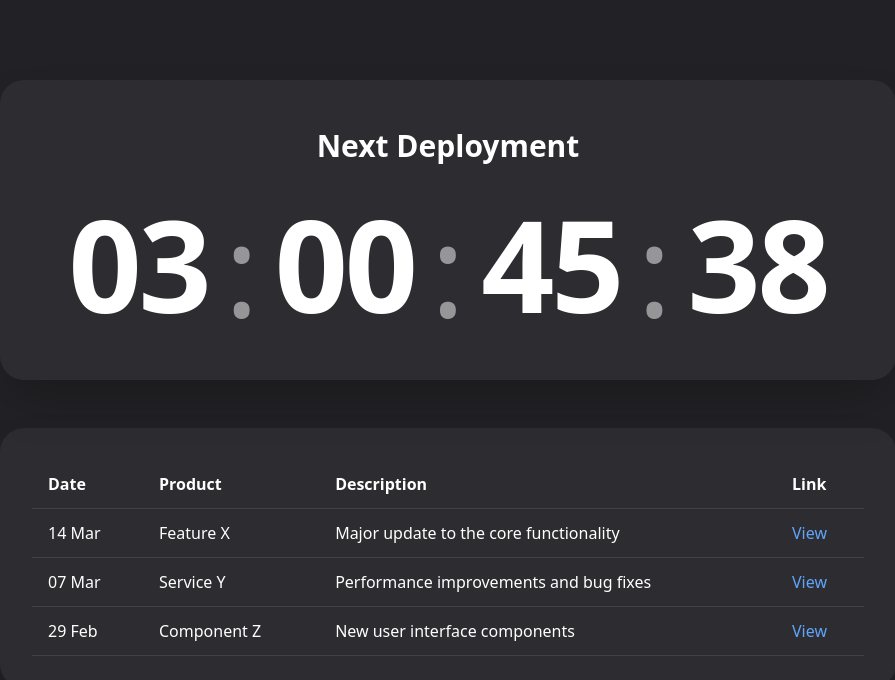
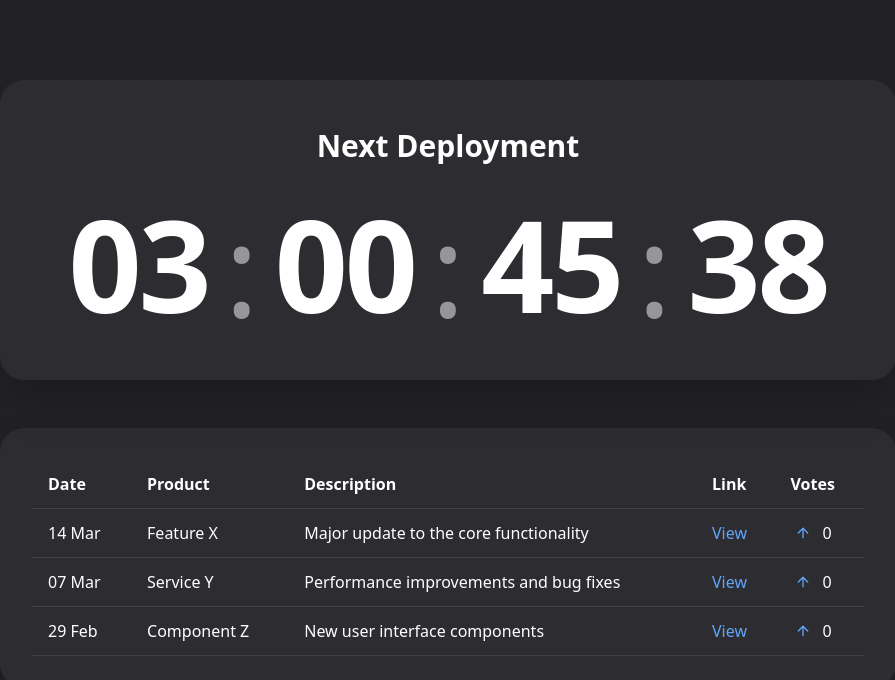
Before and after one commit to yourboybean/deployment-countdown, a React (Vite) app: page / in a window 1280 px wide. Shown: the top 680 px of the page, without its empty margins (192-1087 px from the left). Built offline with nearby package versions, Linux system fonts and the light colour scheme.

Commit message:
Add upvote functionality
Adds an up arrow to allow visitors to upvote products.

```diff
--- a/src/components/CountdownTimer.tsx
+++ b/src/components/CountdownTimer.tsx
@@ -1,4 +1,6 @@
+
 import React, { useState, useEffect } from "react";
+import { ArrowUp } from "lucide-react";
 
 interface TimeLeft {
   days: number;
@@ -12,6 +14,7 @@ interface DeploymentLog {
   product: string;
   description: string;
   link: string;
+  votes?: number;
 }
 
 const deploymentLogs: DeploymentLog[] = [
@@ -20,18 +23,21 @@ const deploymentLogs: DeploymentLog[] = [
     product: "Feature X",
     description: "Major update to the core functionality",
     link: "https://example.com/release-1",
+    votes: 0,
   },
   {
     date: "07 Mar",
     product: "Service Y",
     description: "Performance improvements and bug fixes",
     link: "https://example.com/release-2",
+    votes: 0,
   },
   {
     date: "29 Feb",
     product: "Component Z",
     description: "New user interface components",
     link: "https://example.com/release-3",
+    votes: 0,
   },
 ];
 
@@ -87,13 +93,13 @@ const Separator: React.FC = () => (
 export const CountdownTimer: React.FC = () => {
   const [targetDate, setTargetDate] = useState(getNextThursday());
   const [timeLeft, setTimeLeft] = useState<TimeLeft>(calculateTimeLeft(targetDate));
+  const [logs, setLogs] = useState<DeploymentLog[]>(deploymentLogs);
 
   useEffect(() => {
     const timer = setInterval(() => {
       const newTimeLeft = calculateTimeLeft(targetDate);
       setTimeLeft(newTimeLeft);
 
-      // If timer has reached zero, set new target date
       if (Object.values(newTimeLeft).every(value => value === 0)) {
         setTargetDate(getNextThursday());
       }
@@ -101,6 +107,17 @@ export const CountdownTimer: React.FC = () => {
 
     return () => clearInterval(timer);
   }, [targetDate]);
+
+  const handleUpvote = (index: number) => {
+    setLogs(prevLogs => {
+      const newLogs = [...prevLogs];
+      newLogs[index] = {
+        ...newLogs[index],
+        votes: (newLogs[index].votes || 0) + 1,
+      };
+      return newLogs;
+    });
+  };
 
   return (
     <div className="min-h-screen flex flex-col items-center justify-start bg-timer-background p-2 sm:p-4 pt-8 sm:pt-20">
@@ -128,10 +145,11 @@ export const CountdownTimer: React.FC = () => {
                 <th className="text-left py-2 sm:py-3 px-3 sm:px-4 font-semibold">Product</th>
                 <th className="text-left py-2 sm:py-3 px-3 sm:px-4 font-semibold hidden sm:table-cell">Description</th>
                 <th className="text-left py-2 sm:py-3 px-3 sm:px-4 font-semibold">Link</th>
+                <th className="text-left py-2 sm:py-3 px-3 sm:px-4 font-semibold">Votes</th>
               </tr>
             </thead>
             <tbody>
-              {deploymentLogs.map((log, index) => (
+              {logs.map((log, index) => (
                 <tr
                   key={index}
                   className="border-b border-white/10 hover:bg-white/5 transition-colors"
@@ -149,6 +167,17 @@ export const CountdownTimer: React.FC = () => {
                       View
                     </a>
                   </td>
+                  <td className="py-2 sm:py-3 px-3 sm:px-4">
+                    <div className="flex items-center gap-2">
+                      <button
+                        onClick={() => handleUpvote(index)}
+                        className="p-1 hover:bg-white/10 rounded-full transition-colors"
+                      >
+                        <ArrowUp className="w-4 h-4 text-blue-400" />
+                      </button>
+                      <span>{log.votes}</span>
+                    </div>
+                  </td>
                 </tr>
               ))}
             </tbody>
```
